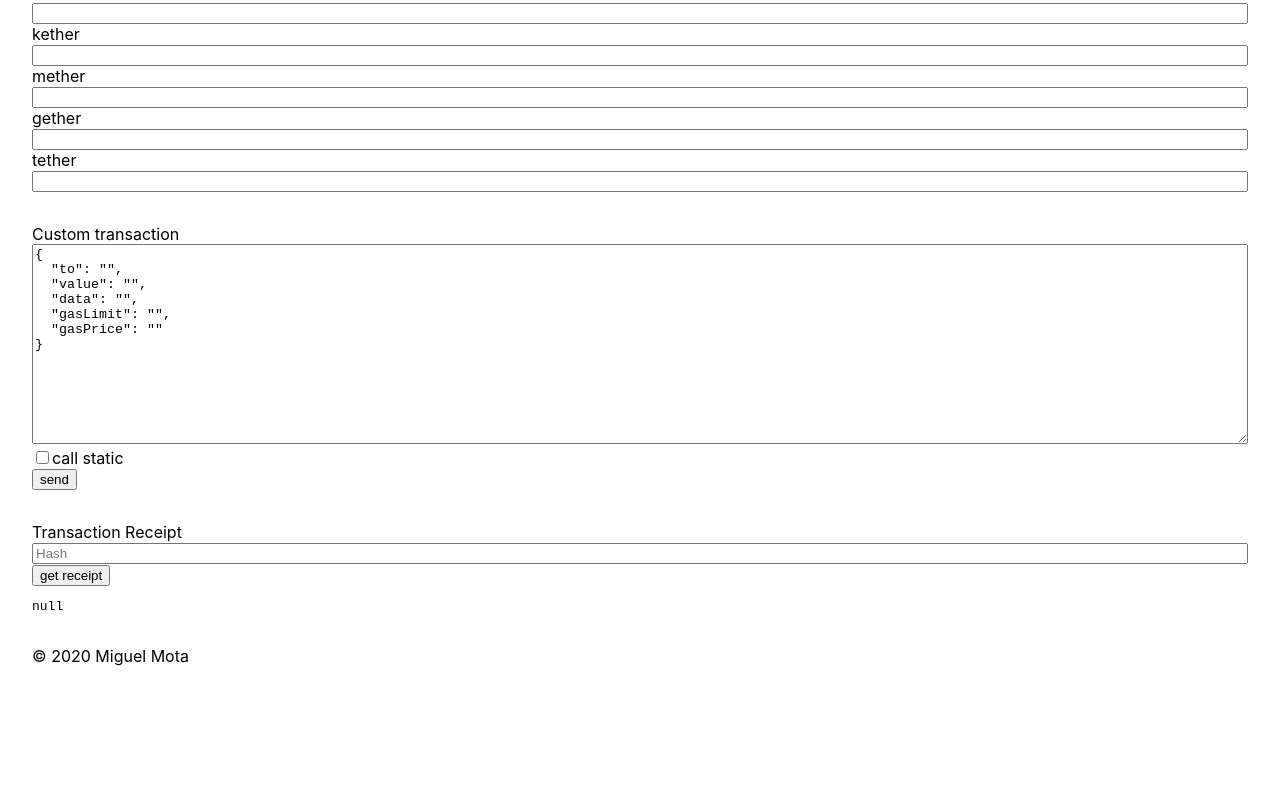
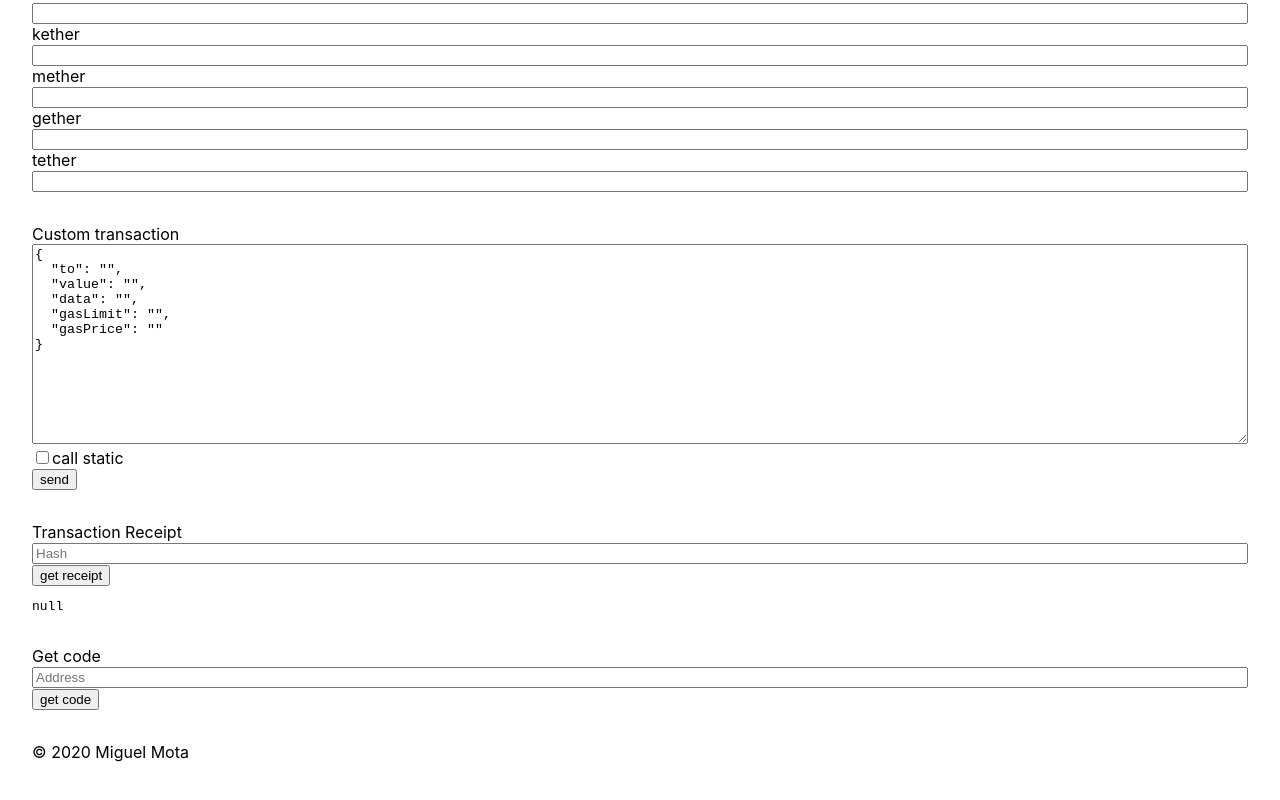
Before and after one commit to miguelmota/ethereum-abi-caller, a React (Create React App) app: page / in a window 1280 px wide. Shown: the part 1411-2211 px from the top of the page. Before the commit the page ends 2125 px from the top, so only its background shows below. Built offline with nearby package versions, Linux system fonts and the light colour scheme.

Commit message:
Add get code form

```diff
--- a/src/App.tsx
+++ b/src/App.tsx
@@ -396,9 +396,7 @@ function TxReceipt (props: any) {
   const [txHash, setTxHash] = useState(localStorage.getItem('txReceiptHash'))
   const [receipt, setReceipt] = useState(null)
   useEffect(() => {
-    if (txHash) {
-      localStorage.setItem('txReceiptHash', txHash)
-    }
+    localStorage.setItem('txReceiptHash', txHash || '')
   }, [txHash])
   const handleTxHashChange = (value: string) => {
     setTxHash(value)
@@ -430,6 +428,47 @@ function TxReceipt (props: any) {
       </form>
       <div>
         <pre>{result}</pre>
+      </div>
+    </div>
+  )
+}
+
+function GetCode (props: any) {
+  const { provider } = props
+  const [address, setAddress] = useState(localStorage.getItem('getCodeAddress'))
+  const [code, setCode] = useState(null)
+  useEffect(() => {
+    localStorage.setItem('getCodeAddress', address || '')
+  }, [address])
+  const handleAddressChange = (value: string) => {
+    setAddress(value)
+  }
+  const getCode = async () => {
+    setCode(null)
+    const _code = await provider.getCode(address)
+    setCode(_code)
+  }
+  const handleSubmit = (event: any) => {
+    event.preventDefault()
+    getCode()
+  }
+  return (
+    <div>
+      <div>
+        <label>Get code</label>
+      </div>
+      <form onSubmit={handleSubmit}>
+        <TextInput
+          value={address}
+          onChange={handleAddressChange}
+          placeholder='Address'
+        />
+        <div>
+          <button type='submit'>get code</button>
+        </div>
+      </form>
+      <div>
+        <pre>{code}</pre>
       </div>
     </div>
   )
@@ -775,6 +814,9 @@ function App () {
       <section>
         <TxReceipt provider={rpcProvider} />
       </section>
+      <section>
+        <GetCode provider={rpcProvider} />
+      </section>
       <footer style={{ margin: '1rem 0' }}>© 2020 Miguel Mota</footer>
     </main>
   )
```
